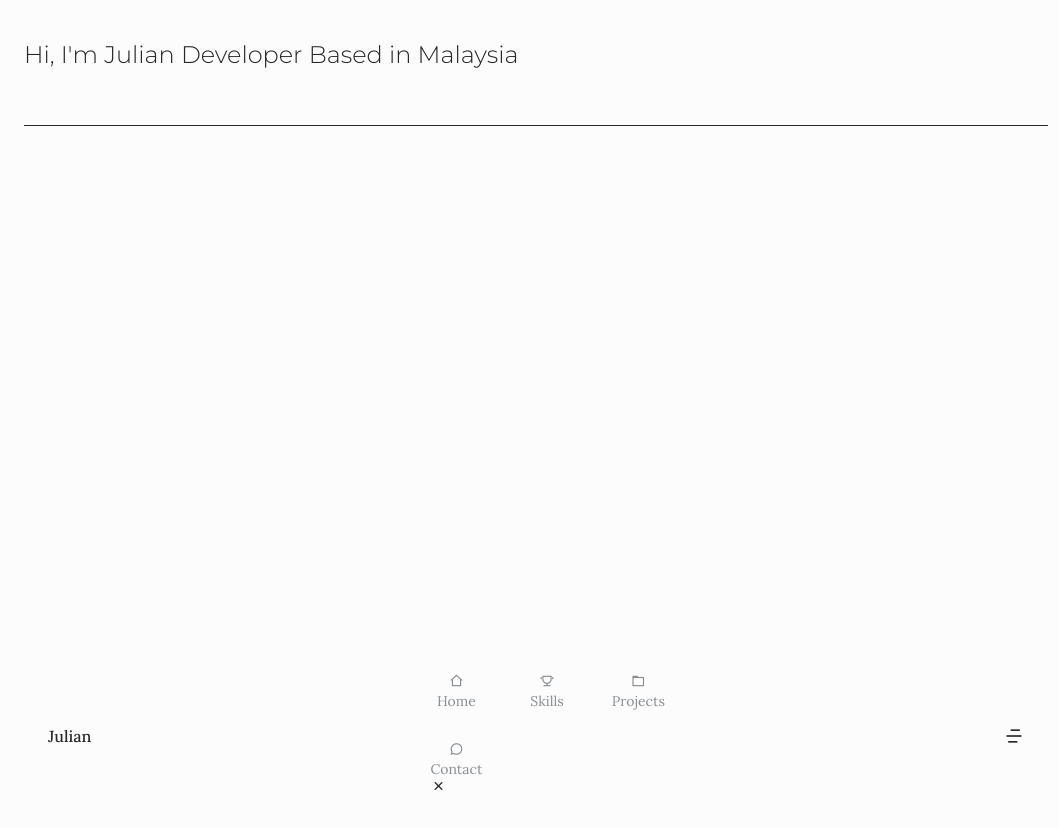
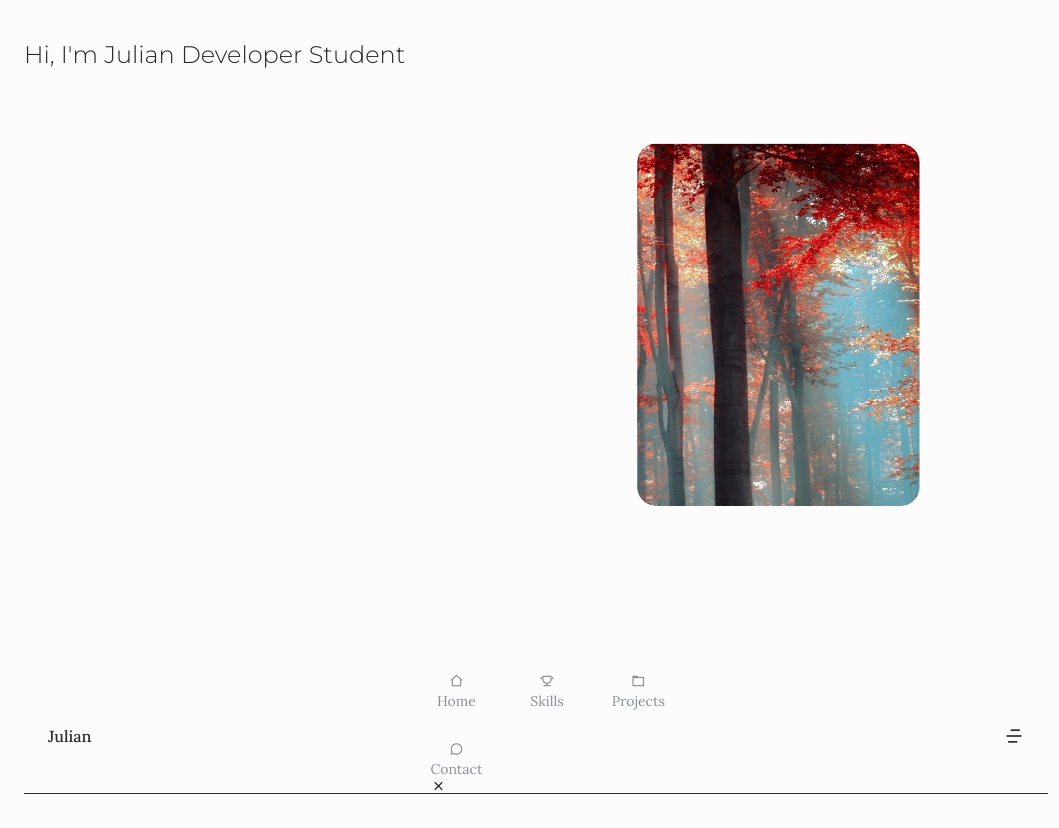
Before and after one commit to Unhyphenated/personal-portfolio, a plain HTML site: page index.html in a window 1280 px wide. Shown: the whole page, without its empty margins (0-1059 px from the left). Before the commit the page ends 800 px from the top, so only its background shows below. Drawn offline with nearby package versions, Linux system fonts and the light colour scheme; files that its build step writes are made by us from their sources; files whose address does not match are found by name.

Commit message:
Add home text.

```diff
--- a/index.html
+++ b/index.html
@@ -72,8 +72,14 @@
                     <h1 class="home__title">
                         Hi, I'm Julian
                         Developer
-                        Based in Malaysia
+                        Student
                     </h1>
+                </div>
+
+                <div class="home__blob grid">
+                    <div class="home__perfil">
+                        <img src="img/red-autumn-forest.png" alt="red autumn forest">
+                    </div>
                 </div>
             </div>
         </section>
```
